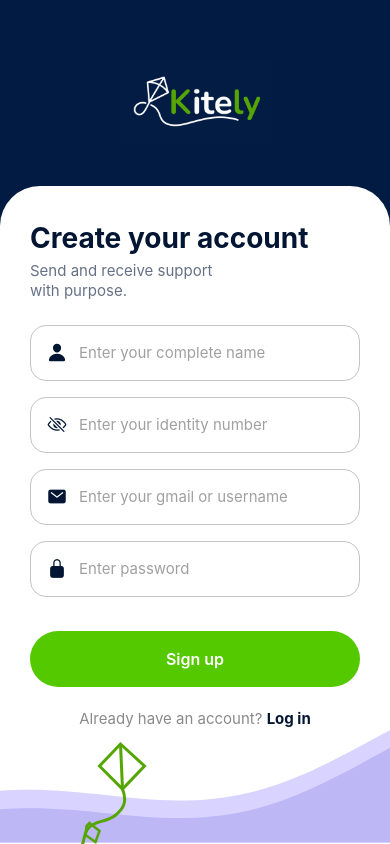
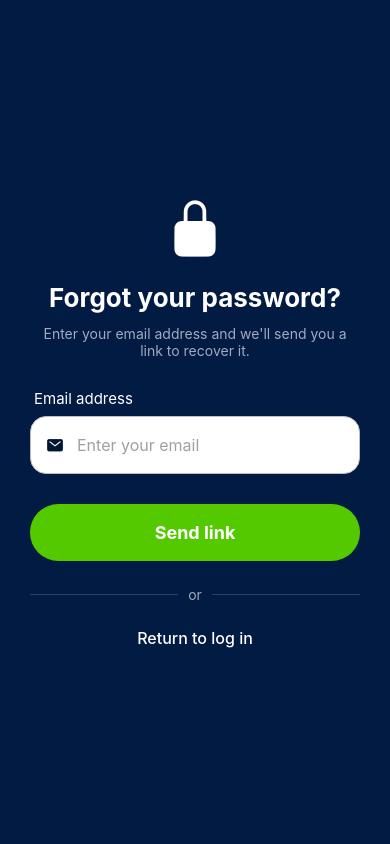
Before and after one commit to Sophiacoodee/Kitely_App-, a React Native app: screen /ForgotPassword in a window 390 px wide. Built offline with nearby package versions, Linux system fonts and the light colour scheme.

Commit message:
Recuperación de contraseña

```diff
--- a/Navigation/navigator.js
+++ b/Navigation/navigator.js
@@ -1,9 +1,10 @@
-import React from 'react';
-import { NavigationContainer } from '@react-navigation/native';
-import { createNativeStackNavigator } from '@react-navigation/native-stack';
+import React from "react";
+import { NavigationContainer } from "@react-navigation/native";
+import { createNativeStackNavigator } from "@react-navigation/native-stack";
 
-import LoginScreen from '../screens/login';
-import RegistroScreen from '../screens/registro';
+import RegistroScreen from "../screens/registro";
+import LoginScreen from "../screens/login";
+import ForgotPasswordScreen from "../screens/forgotPassword";
 
 const Stack = createNativeStackNavigator();
 
@@ -11,11 +12,12 @@ export default function AppNavigator() {
   return (
     <NavigationContainer>
       <Stack.Navigator
-        initialRouteName="Registro"
+        initialRouteName="Login"
         screenOptions={{ headerShown: false }}
       >
+        <Stack.Screen name="Login" component={LoginScreen} />
         <Stack.Screen name="Registro" component={RegistroScreen} />
-        <Stack.Screen name="Login" component={LoginScreen} />
+        <Stack.Screen name="ForgotPassword" component={ForgotPasswordScreen} />
       </Stack.Navigator>
     </NavigationContainer>
   );
--- /dev/null
+++ b/screens/forgotPassword.js
@@ -0,0 +1,174 @@
+import { Ionicons } from "@expo/vector-icons";
+import React, { useState } from "react";
+import {
+  Alert,
+  StyleSheet,
+  Text,
+  TextInput,
+  TouchableOpacity,
+  View,
+} from "react-native";
+import { sendPasswordResetEmail } from "firebase/auth";
+import { auth } from "../firebase/config";
+
+export default function ForgotPasswordScreen({ navigation }) {
+  const [emailToReset, setEmailToReset] = useState("");
+
+  const handleSendCode = () => {
+    if (!emailToReset) {
+      Alert.alert("Error", "Please enter your email address");
+      return;
+    }
+
+    sendPasswordResetEmail(auth, emailToReset)
+      .then(() => {
+        Alert.alert("Success", "Check your email for instructions to reset your password");
+        if (navigation) {
+          navigation.navigate("Login");
+        }
+      })
+      .catch((error) => {
+        Alert.alert("Error", error.message);
+      });
+  };
+
+  return (
+    <View style={styles.forgotContainer}>
+      <View style={styles.forgotContent}>
+        <View style={styles.forgotIconContainer}>
+          <Ionicons name="lock-closed" size={60} color="#FFFFFF" />
+        </View>
+
+        <Text style={styles.forgotTitle}>Forgot your password?</Text>
+        <Text style={styles.forgotSubtitle}>
+          Enter your email address and we'll send you a link to recover it.
+        </Text>
+
+        <View style={styles.fieldContainer}>
+          <Text style={styles.forgotLabel}>Email address</Text>
+
+          <View style={styles.inputContainer}>
+            <Ionicons name="mail" size={18} color="#021533" />
+            <TextInput
+              style={styles.input}
+              placeholder="Enter your email"
+              placeholderTextColor="#A0A0A0"
+              value={emailToReset}
+              onChangeText={setEmailToReset}
+              autoCapitalize="none"
+              keyboardType="email-address"
+            />
+          </View>
+        </View>
+
+        <TouchableOpacity style={styles.forgotButton} onPress={handleSendCode}>
+          <Text style={styles.forgotButtonText}>Send link</Text>
+        </TouchableOpacity>
+
+        <View style={styles.dividerContainer}>
+          <View style={styles.line} />
+          <Text style={styles.orText}>or</Text>
+          <View style={styles.line} />
+        </View>
+
+        <TouchableOpacity
+          onPress={() => navigation && navigation.navigate("Login")}
+        >
+          <Text style={styles.returnText}>Return to log in</Text>
+        </TouchableOpacity>
+      </View>
+    </View>
+  );
+}
+
+const styles = StyleSheet.create({
+  forgotContainer: {
+    flex: 1,
+    backgroundColor: "#021B42",
+    justifyContent: "center",
+    paddingHorizontal: 30,
+  },
+  forgotContent: {
+    alignItems: "center",
+    width: "100%",
+  },
+  forgotIconContainer: {
+    marginBottom: 20,
+  },
+  forgotTitle: {
+    fontSize: 26,
+    fontWeight: "bold",
+    color: "#FFFFFF",
+    marginBottom: 12,
+    textAlign: "center",
+  },
+  forgotSubtitle: {
+    fontSize: 14,
+    color: "#A0ABC0",
+    textAlign: "center",
+    marginBottom: 30,
+    paddingHorizontal: 10,
+  },
+  fieldContainer: {
+    marginBottom: 20,
+    width: "100%",
+  },
+  forgotLabel: {
+    color: "#FFFFFF",
+    marginBottom: 8,
+    fontSize: 15,
+    marginLeft: 4,
+  },
+  inputContainer: {
+    height: 58,
+    borderWidth: 1,
+    borderColor: "#BDBDBD",
+    borderRadius: 16,
+    flexDirection: "row",
+    alignItems: "center",
+    paddingHorizontal: 15,
+    backgroundColor: "#FFFFFF",
+  },
+  input: {
+    flex: 1,
+    fontSize: 16,
+    color: "#021533",
+    marginLeft: 13,
+    paddingVertical: 0,
+  },
+  forgotButton: {
+    height: 57,
+    backgroundColor: "#55C900",
+    width: "100%",
+    borderRadius: 30,
+    justifyContent: "center",
+    alignItems: "center",
+    marginTop: 10,
+  },
+  forgotButtonText: {
+    color: "#FFFFFF",
+    fontSize: 18,
+    fontWeight: "bold",
+  },
+  dividerContainer: {
+    flexDirection: "row",
+    alignItems: "center",
+    marginVertical: 25,
+    width: "100%",
+  },
+  line: {
+    flex: 1,
+    height: 1,
+    backgroundColor: "#2C4066",
+  },
+  orText: {
+    color: "#A0ABC0",
+    paddingHorizontal: 10,
+    fontSize: 14,
+  },
+  returnText: {
+    color: "#FFFFFF",
+    fontSize: 16,
+    fontWeight: "500",
+  },
+});
--- a/screens/login.js
+++ b/screens/login.js
@@ -110,6 +110,12 @@ export default function LoginScreen({ navigation }) {
             />
           </View>
 
+          <TouchableOpacity onPress={() => navigation.navigate("ForgotPassword")}>
+            <Text style={{ textAlign: "right", color: "#667085", marginTop: 3 }}>
+              Forgot password?
+            </Text>
+          </TouchableOpacity>
+
           <TouchableOpacity style={styles.button} onPress={handleLogin}>
             <Text style={styles.buttonText}>Log in</Text>
           </TouchableOpacity>
@@ -221,6 +227,11 @@ const styles = StyleSheet.create({
   fieldContainer: {
     marginBottom: 20,
   },
+  forgotPasswordText: {
+    color: "#667085",
+    fontSize: 14,
+    fontWeight: "500",
+  },
   label: {
     fontSize: 18,
     color: "#021533",
--- a/screens/registro.js
+++ b/screens/registro.js
@@ -84,7 +84,7 @@ export default function RegistroScreen({ navigation }) {
 
   return (
     <View style={styles.container}>
-      {/* Top Header Section */}
+
       <View style={styles.topSection}>
         <Image
           source={require("../assets/KITELY.png")}
@@ -92,7 +92,6 @@ export default function RegistroScreen({ navigation }) {
         />
       </View>
 
-      {/* Main White Card Panel */}
       <View style={styles.whitePanel}>
         <View style={styles.content}>
           <Text style={styles.title}>Create your account</Text>
@@ -111,7 +110,7 @@ export default function RegistroScreen({ navigation }) {
 
           <View style={styles.fieldContainer}>
             <CustomInput
-              icon="eye-off-outline"
+              icon="card-outline"
               placeholder="Enter your identity number"
               value={idNumber}
               onChangeText={setIdNumber}
```
